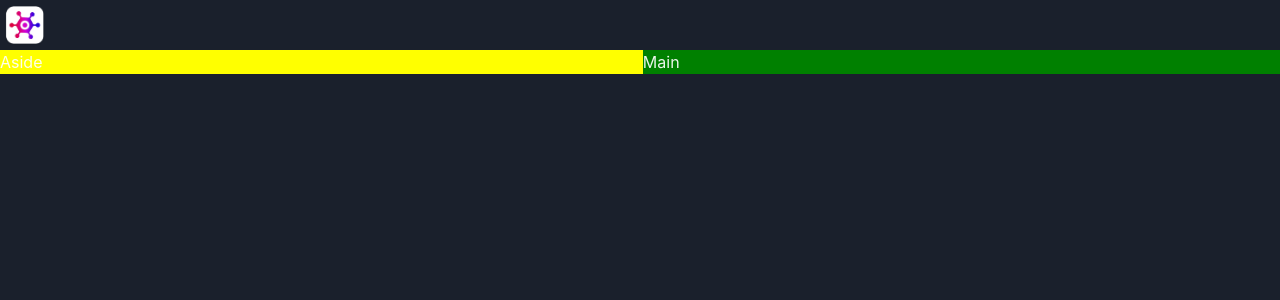
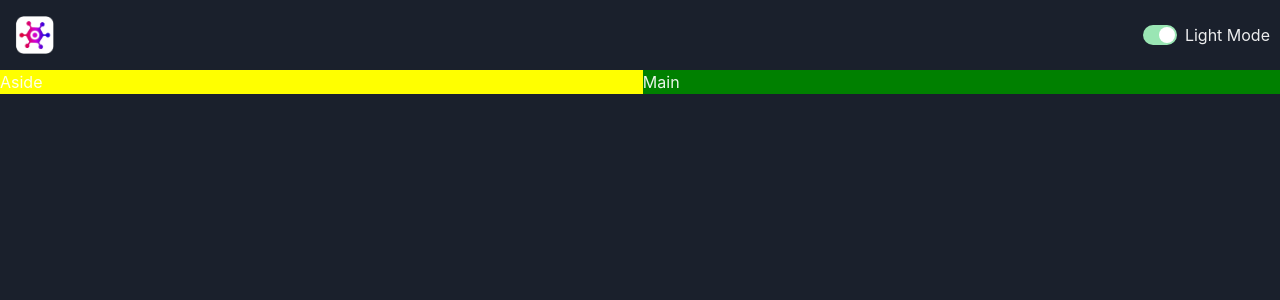
Before and after one commit to krushikar543/Game-Hub, a React (Vite) app: page / in a window 1280 px wide. Shown: the top 300 px of the page. Built offline with nearby package versions, Linux system fonts and the light colour scheme.

Commit message:
ToggleColorMode added

```diff
--- /dev/null
+++ b/src/components/ColorModeSwitch.tsx
@@ -0,0 +1,20 @@
+import { HStack, Switch, Text, useColorMode } from "@chakra-ui/react"
+import { useState } from "react";
+
+
+const ColorModeSwitch = () => {
+    const {toggleColorMode, colorMode} = useColorMode();
+    const [text, settext] = useState('Light Mode');
+    const changetext = () => {
+        toggleColorMode();
+        if(text === 'Light Mode') settext('Dark Mode');
+        else settext('Light Mode');
+    }
+    return(
+        <HStack >
+            <Switch colorScheme="green" isChecked={colorMode === 'dark'} onChange={changetext}/>
+            <Text> {text} </Text>
+        </HStack>
+    )
+}
+export default ColorModeSwitch;
--- a/src/components/NavBar.tsx
+++ b/src/components/NavBar.tsx
@@ -1,9 +1,11 @@
 import { HStack, Image } from "@chakra-ui/react"
+import ColorModeSwitch from './ColorModeSwitch'
 import logo from '../assets/logo.webp'
 const NavBar = ()=> {
     return(
-        <HStack>
+        <HStack justifyContent='space-between' padding='10px'>
             <Image src = {logo} boxSize='50px' />
+            <ColorModeSwitch />
         </HStack>
     )
 }
```
